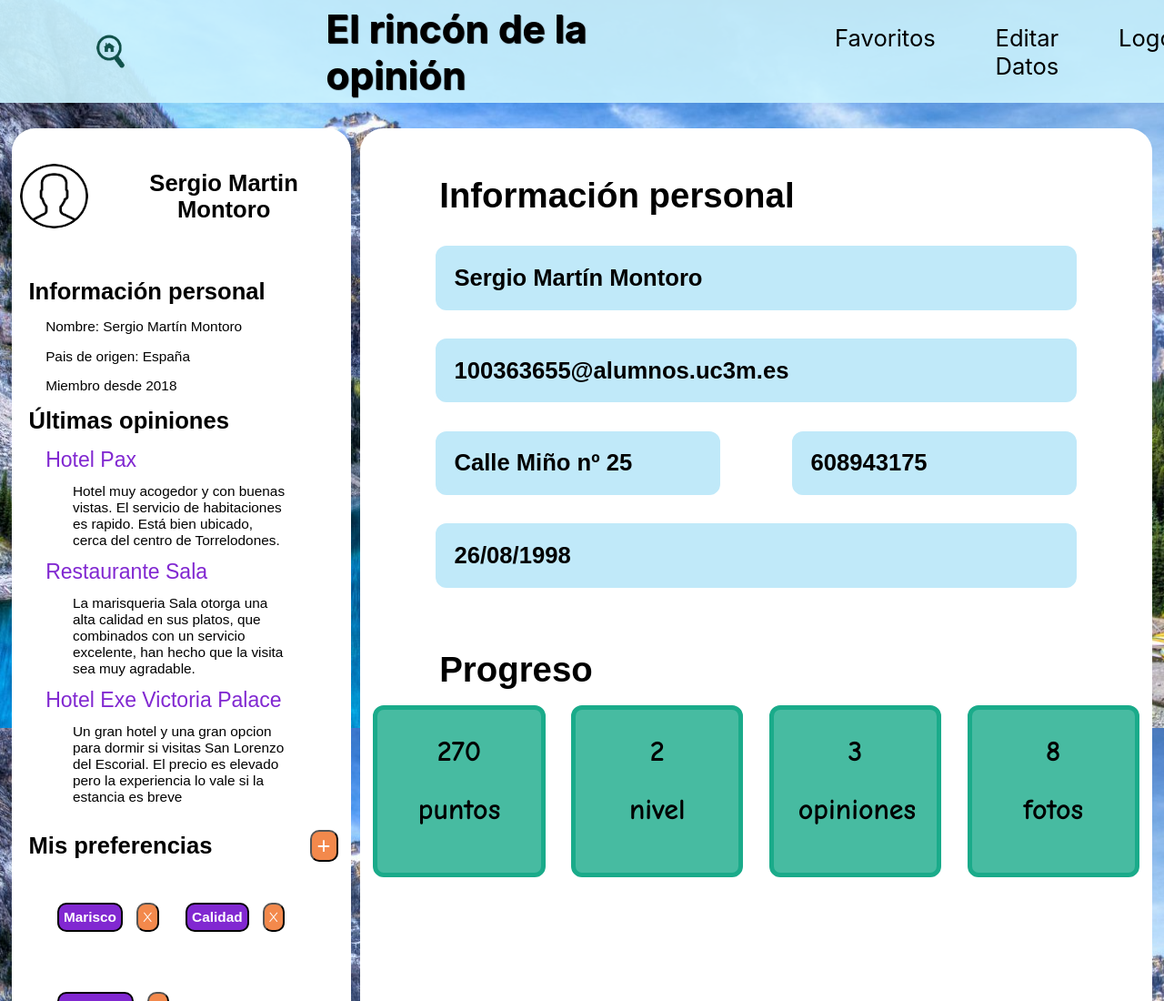
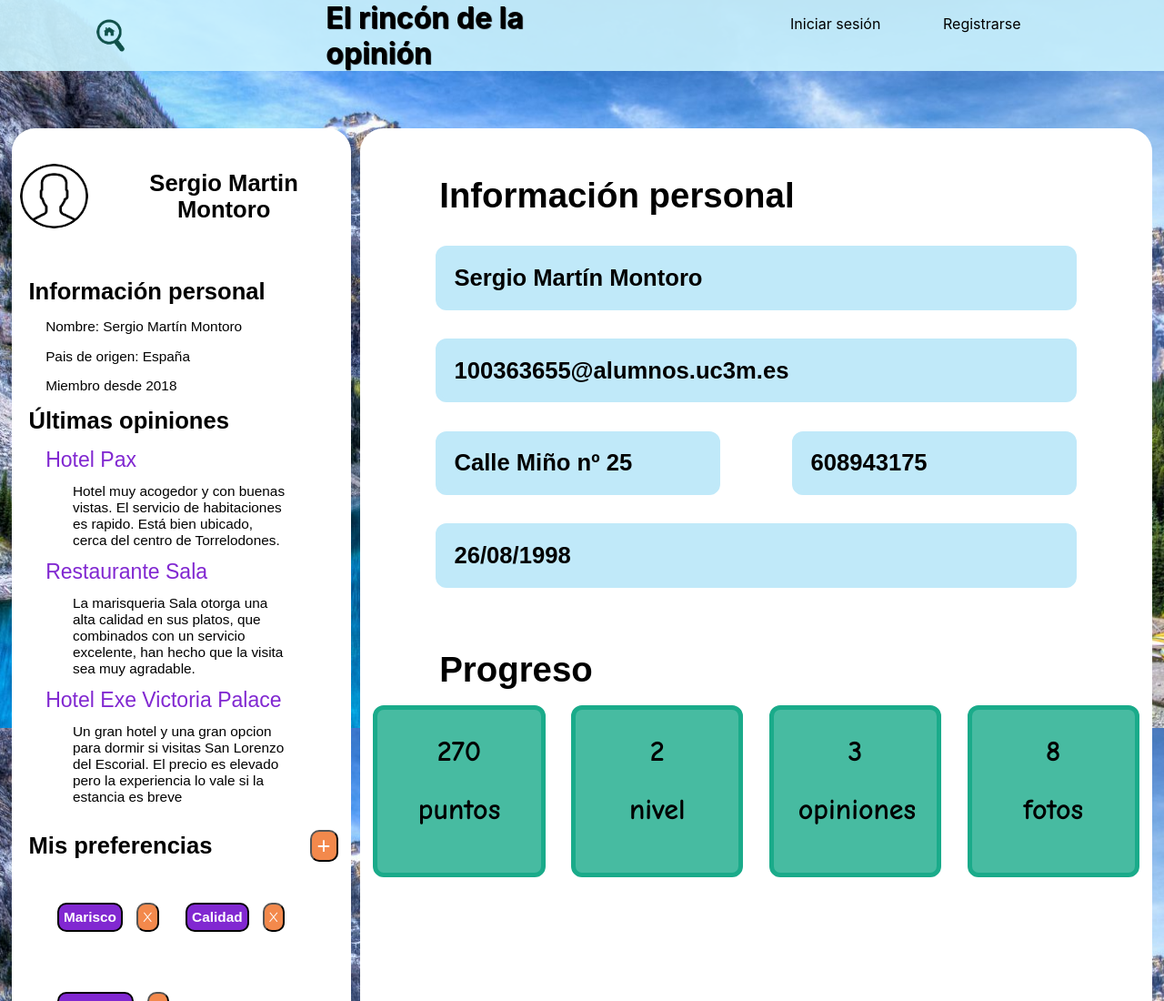
Before and after one commit to guillewilly291/InterfacesDeUsuario, a plain HTML site: page ejercicio1.html in a window 1280 px wide. Shown: the top 1100 px of the page at 91% size. Drawn offline with nearby package versions, Linux system fonts and the light colour scheme.

Commit message:
Version 2.6

```diff
--- a/dStyles.css
+++ b/dStyles.css
@@ -53,10 +53,12 @@
 	font-family: Helvetica, Arial, sans-serif;
 }
 
-#divReservaHotel{
-
+#logo {
+    width: 3vw;
+    height: 3vw;
+    margin: auto 3%;
+    margin-left: 8%;
 }
-
 #textoPrecioReserva{
 	margin: auto 0;
 	margin-bottom: 5px;
--- a/ejercicio1.html
+++ b/ejercicio1.html
@@ -36,16 +36,13 @@
 
 		<ul id="listaHeader">
 			<!--bocadillo de las opciones en el header-->
-			<li class="seleccionHeader">
-				<p class="seleccionTexto"> Favoritos </p>
-			</li>
 
-			<li class="seleccionHeader"> <a class="go" rel="leanModal" name="editar" href="#editar" style="text-decoration: none ;color: black">
-					<p class="seleccionTexto"> Editar Datos </p>
+			<li class="seleccionHeader"> <a class="go" href="#sesion" style="text-decoration: none ;color: black">
+					<p class="seleccionTexto"> Iniciar sesión </p>
 				</a> </li>
-			<li class="seleccionHeader">
-				<p class="seleccionTexto" onclick="closeSesion()"> Logout </p>
-			</li>
+			<li class="seleccionHeader"> <a class="go2" href="#registro" style="text-decoration: none ;color: black">
+					<p class="seleccionTexto"> Registrarse </p>
+				</a> </li>
 		</ul>
 
 	</header>
--- a/style/styles.css
+++ b/style/styles.css
@@ -192,10 +192,10 @@ body {
 /*Elementos correspondientes al header*/
 header {
   background-color:  rgba(201, 241, 253, 0.92);
-display: flex;
- position: fixed;
- width: 100%;
- top:0;
+  display: flex;
+  position: fixed;
+  width: 100%;
+  top:0;
 }
 
 #logo{
@@ -227,7 +227,6 @@ h1 {
 	margin: 0;
 	padding: 0;
 	width: 40%;
-
 	list-style-type: none;
 }
 
@@ -240,8 +239,8 @@ h1 {
 
 .seleccionTexto{
 	font-family: BlinkMacSystemFont,-apple-system,Segoe UI,Roboto,Helvetica,Arial,sans-serif;
-	font-size: 2vw;
-	padding: 0 20px
+	/* font-size: 2vw; */
+	padding: 0 20px;
 }
 
 .seleccionHeader:hover{
@@ -253,9 +252,7 @@ h1 {
 }
 
 /*Fin de los elementos correspondientes al header*/
-#tituloCabecera{
-font-size: 3.3vw !important;
-}
+
 
 
 #cuerpo {
```
Also changed, not shown: listaHoteles.html (+2 -2 lines), style/stylesPrincipalPrueba.css (+13 -12 lines).
